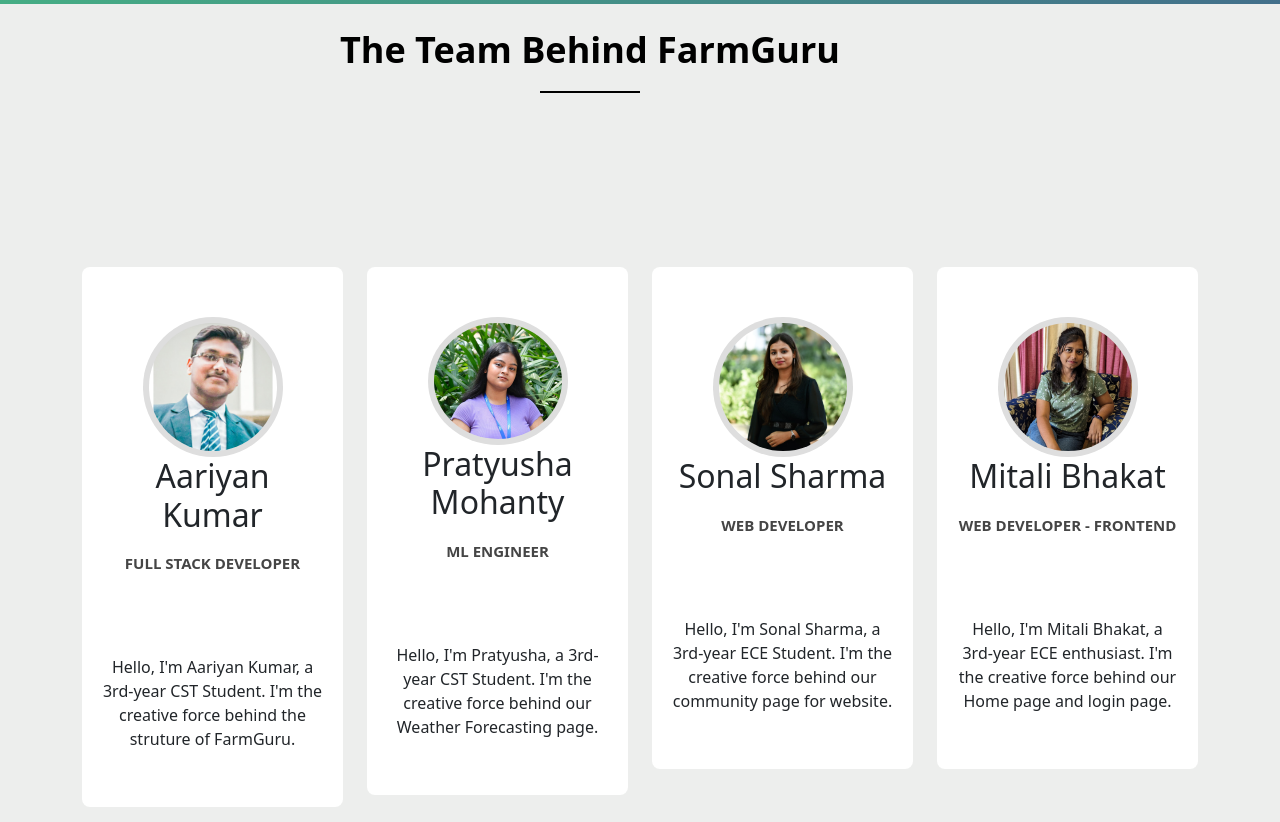
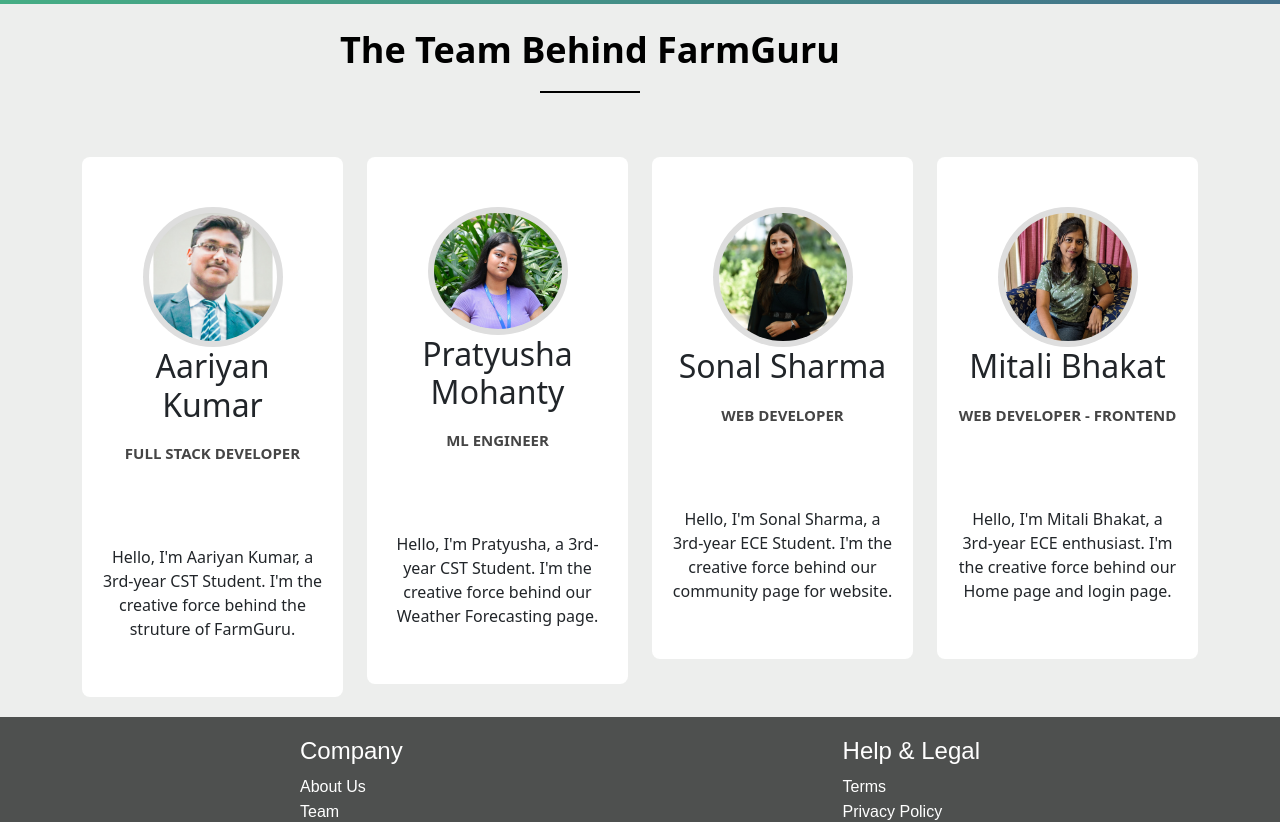
Before and after one commit to Aariyan-Kumar/Farm-Guru, a React (Create React App) app in the folder nirman/: page / in a window 1280 px wide. Shown: the part 880-1702 px from the top of the page. Built offline with nearby package versions, Linux system fonts and the light colour scheme; grey boxes are pictures that could not be loaded.

Commit message:
signup.css updated

```diff
--- a/nirman/src/App.js
+++ b/nirman/src/App.js
@@ -1,4 +1,3 @@
-import './App.css';
 import Market from '../src/Pages/Market';
 import Weather from '../src/Pages/Weather';
 import Login from '../src/Pages/Login';
--- a/nirman/src/Pages/Signup.css
+++ b/nirman/src/Pages/Signup.css
@@ -1,13 +1,5 @@
  * {
      box-sizing:border-box;
-}
-.container {
-    display: flex;
-    width: 100%;
-    height: 100vh;
-    /*background: linear-gradient(to right, #8697a5, #4c5360);*/
-    justify-content: center;
-    align-items:center
 }
 
 .form_container {
```
